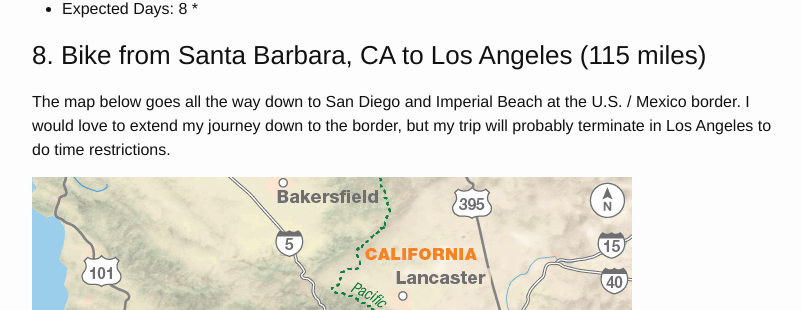
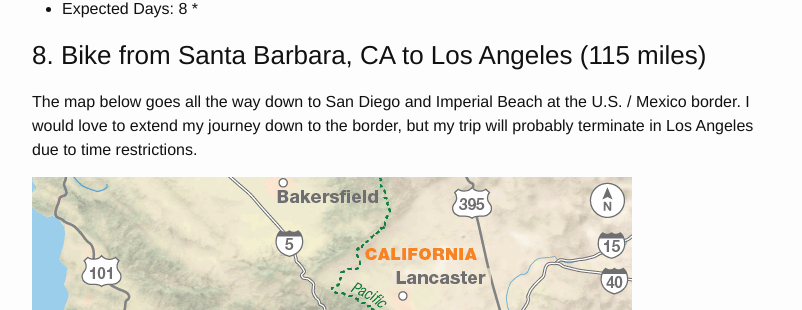
Before and after one commit to willgeary/willgeary.github.io, a Jekyll site: the page built from _posts/2016-05-20-biking-from-vancouver-to-los-angeles.markdown, in a window 1280 px wide and 900 px high, scrolled down 7137 px. Shown: the part 167-477 px from the top of the window, without its empty margins (238-1040 px from the left). Built offline with Jekyll 4.4.1, drawn with Linux system fonts in a browser that asks for light colours; nearby versions of some CDN libraries.

Commit message:
save my work

```diff
--- a/_posts/2016-05-20-biking-from-vancouver-to-los-angeles.markdown
+++ b/_posts/2016-05-20-biking-from-vancouver-to-los-angeles.markdown
@@ -61,7 +61,7 @@
 
 ### 8. Bike from Santa Barbara, CA to Los Angeles (115 miles)
 
-The map below goes all the way down to San Diego and Imperial Beach at the U.S. / Mexico border. I would love to extend my journey down to the border, but my trip will probably terminate in Los Angeles to do time restrictions.
+The map below goes all the way down to San Diego and Imperial Beach at the U.S. / Mexico border. I would love to extend my journey down to the border, but my trip will probably terminate in Los Angeles due to time restrictions.
 
 ![fig]({{ site.url }}/assets/2016-05-20-santa-barbara-imperial-beach.gif)
 
```
Also changed, not shown: other parts of _posts/2016-05-20-biking-from-vancouver-to-los-angeles.markdown (+2 -0 lines), assets/2016-05-20-amtrack-system.png (added), 1 other file.
